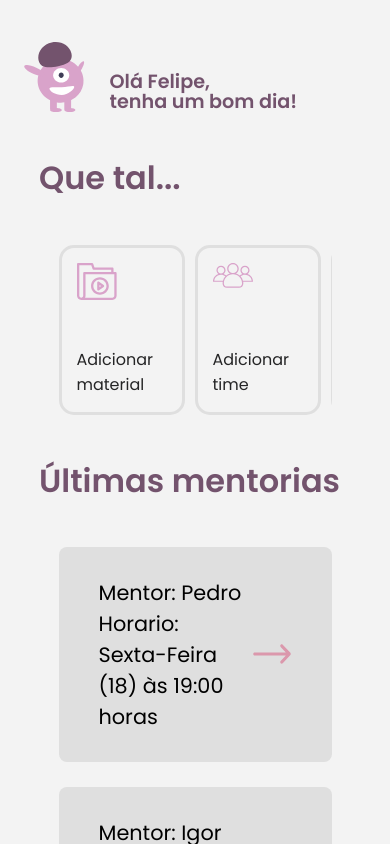
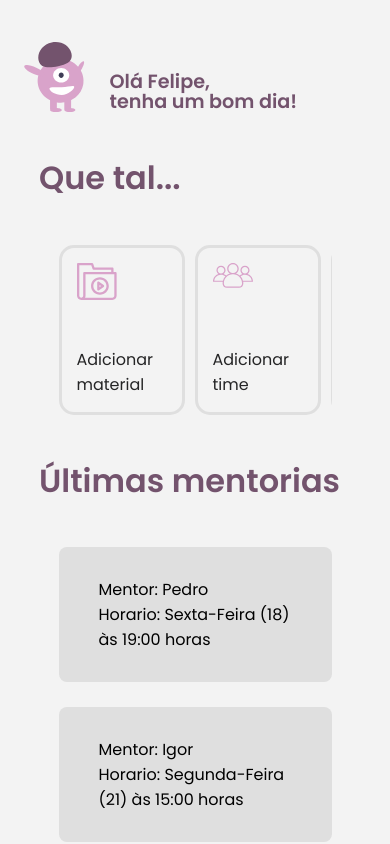
Before and after one commit to guilhermeabell/adm-hackathon, a React (Create React App) app: page /home in a window 390 px wide. Shown: the top 844 px of the page. Built offline with nearby package versions, Linux system fonts and the light colour scheme.

Commit message:
new changes

```diff
--- a/public/index.html
+++ b/public/index.html
@@ -4,7 +4,6 @@
     <meta charset="utf-8" />
     <meta name="viewport" content="width=device-width, initial-scale=1" />
     <link href="https://fonts.googleapis.com/css2?family=Poppins:wght@300;400;500;600;700&display=swap" rel="stylesheet">
-    <link rel="icon" href="./favicon.ico" type="image/icon type">
     <meta name="theme-color" content="#f3f3f3" />
     <title>ADMS - Nex Hackathon</title>
   </head>
--- a/src/Pages/private_acess/home/styles.css
+++ b/src/Pages/private_acess/home/styles.css
@@ -138,6 +138,7 @@
     height: 40px;
 }
 
+
 @media (max-width: 600px ){
     .homeHeader .home-content .home-header{
         width: 90%;
@@ -155,4 +156,12 @@
     .homeHeader .home-content .master .masterclass .masterclass-content{
         width: 70%;
     }
+
+    .homeHeader .home-content .master .masterclass .masterclass-content .masterclass-item .masterclass-item-single .masterclass-text{
+        font-size: 1rem;
+    }
+
+    .homeHeader .home-content .master .masterclass .masterclass-content .masterclass-item .masterclass-item-single .arrow img{
+        display: none;
+    }
 }
```
